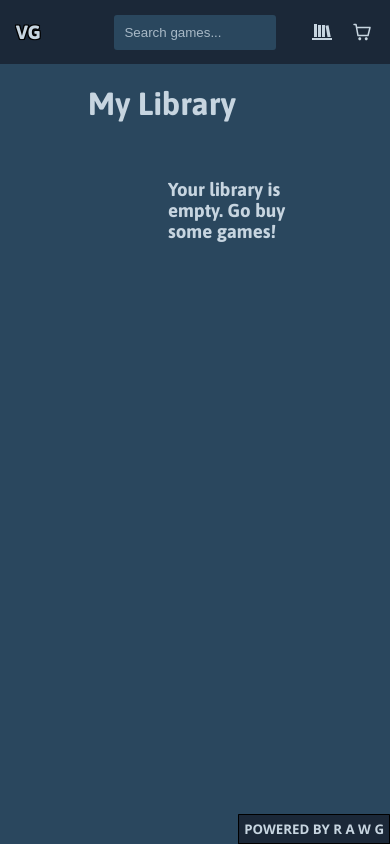
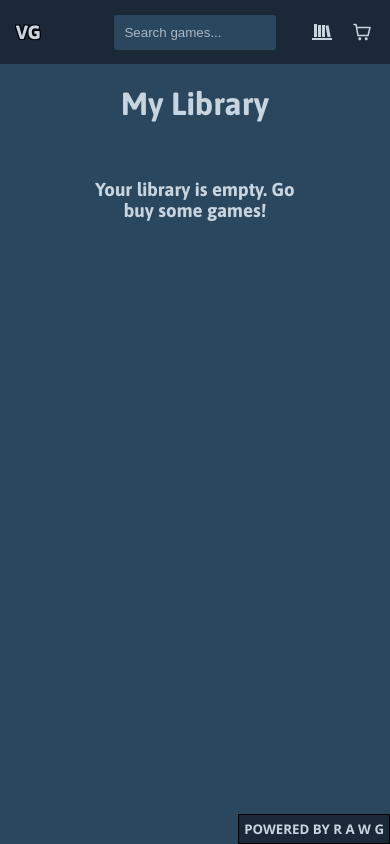
Before and after one commit to Cooper-Adams/Shopping-Cart, a React (Vite) app: page /library in a window 390 px wide. Built offline with nearby package versions, Linux system fonts and the light colour scheme.

Commit message:
Adjusted text positioning for the empty library

```diff
--- a/src/styles/Library.css
+++ b/src/styles/Library.css
@@ -1,7 +1,13 @@
+.library-cont {
+    display: flex;
+    flex-direction: column;
+}
+
 .library-header, .library-empty {
     color: var(--text-color);
     margin-left: 5.5rem;
     padding: 0;
+    text-align: center;
 }
 
 .library-empty {
@@ -31,3 +37,10 @@
     grid-row-gap: 2rem;
     padding: .5rem;
 }
+
+@media only screen and (max-width: 992px) {
+    .library-header, .library-empty {
+        align-self: center;
+        margin-left: 0;
+    }
+}
```
